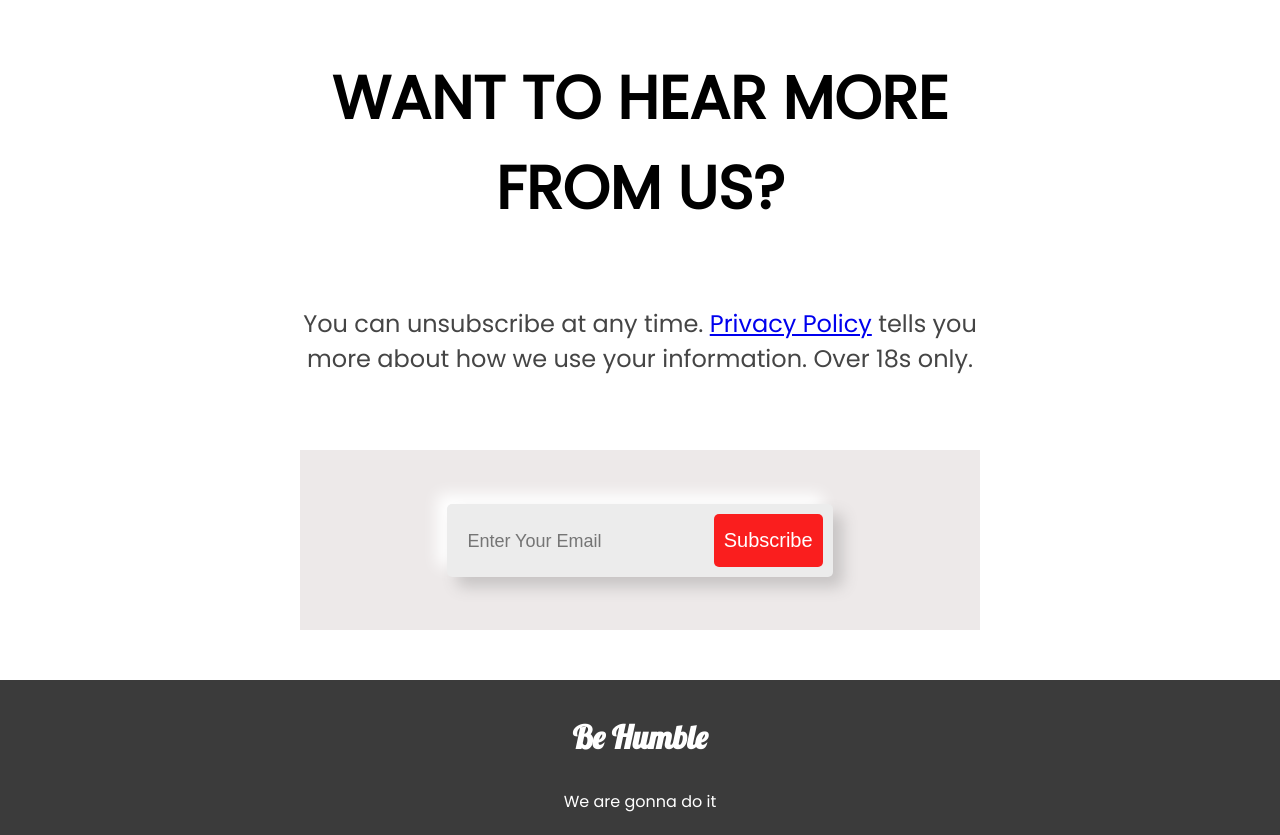
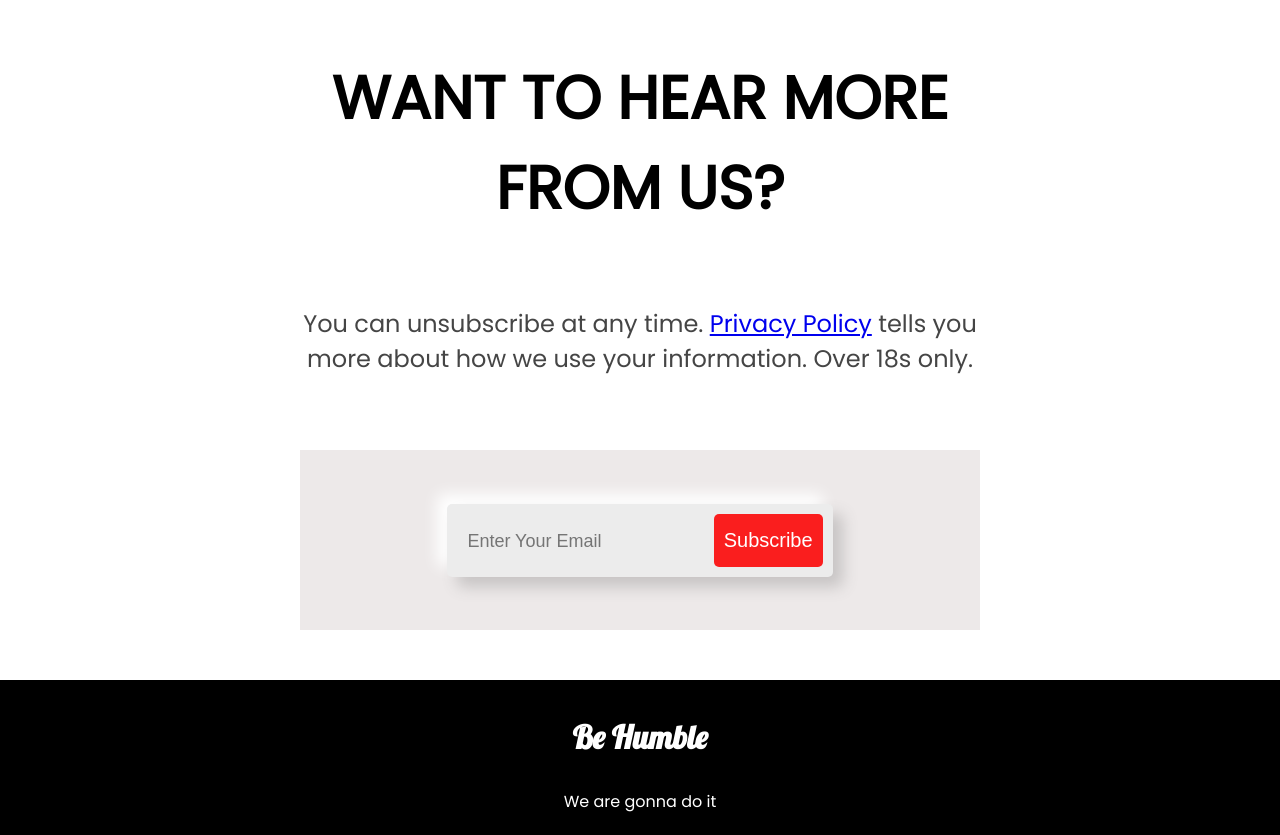
Before and after one commit to Tamjid-Mostafa/Assign-1, a plain HTML site: page index.html in a window 1280 px wide. Shown: the part 3879-4714 px from the top of the page. Drawn offline with Linux system fonts and the light colour scheme.

Commit message:
footer-background-color

```diff
--- a/style.css
+++ b/style.css
@@ -218,7 +218,7 @@ body{
 /* <!-- Footer Area --> */
 
 footer{
-    background-color: rgb(59, 59, 59);
+    background-color: rgb(0, 0, 0);
     margin-bottom: 0;
     text-align: center;
     padding: 5px;
```
